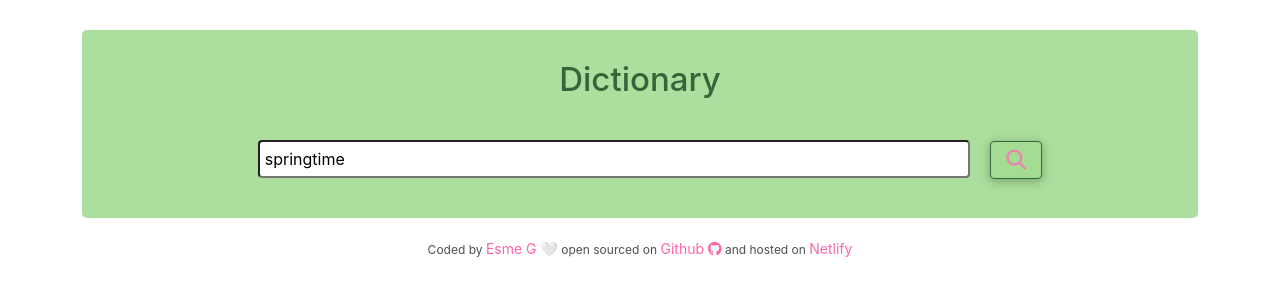
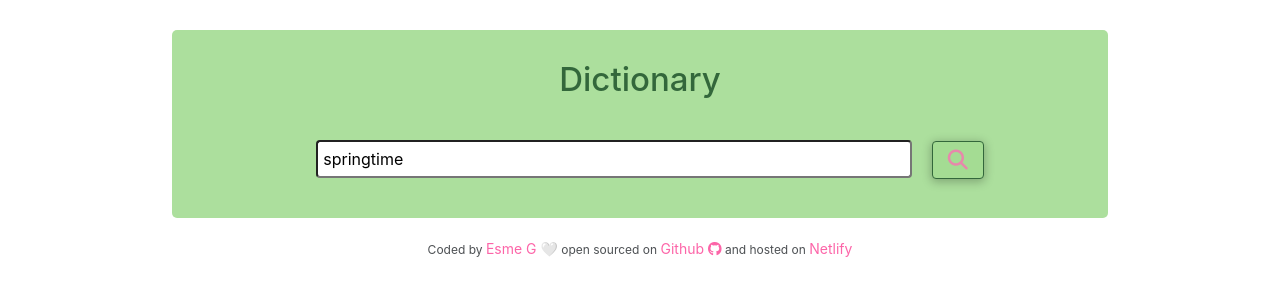
Before and after one commit to esmeG3/dictionary-project, a React (Create React App) app: page / in a window 1280 px wide. Shown: the top 300 px of the page. Built offline with nearby package versions, Linux system fonts and the light colour scheme; no server answers.

Commit message:
added max-width for container

```diff
--- a/src/App.css
+++ b/src/App.css
@@ -1,5 +1,7 @@
 .App {
   text-align: center;
+  max-width: 960px;
+  margin: 0 auto;
 }
 
 
```
